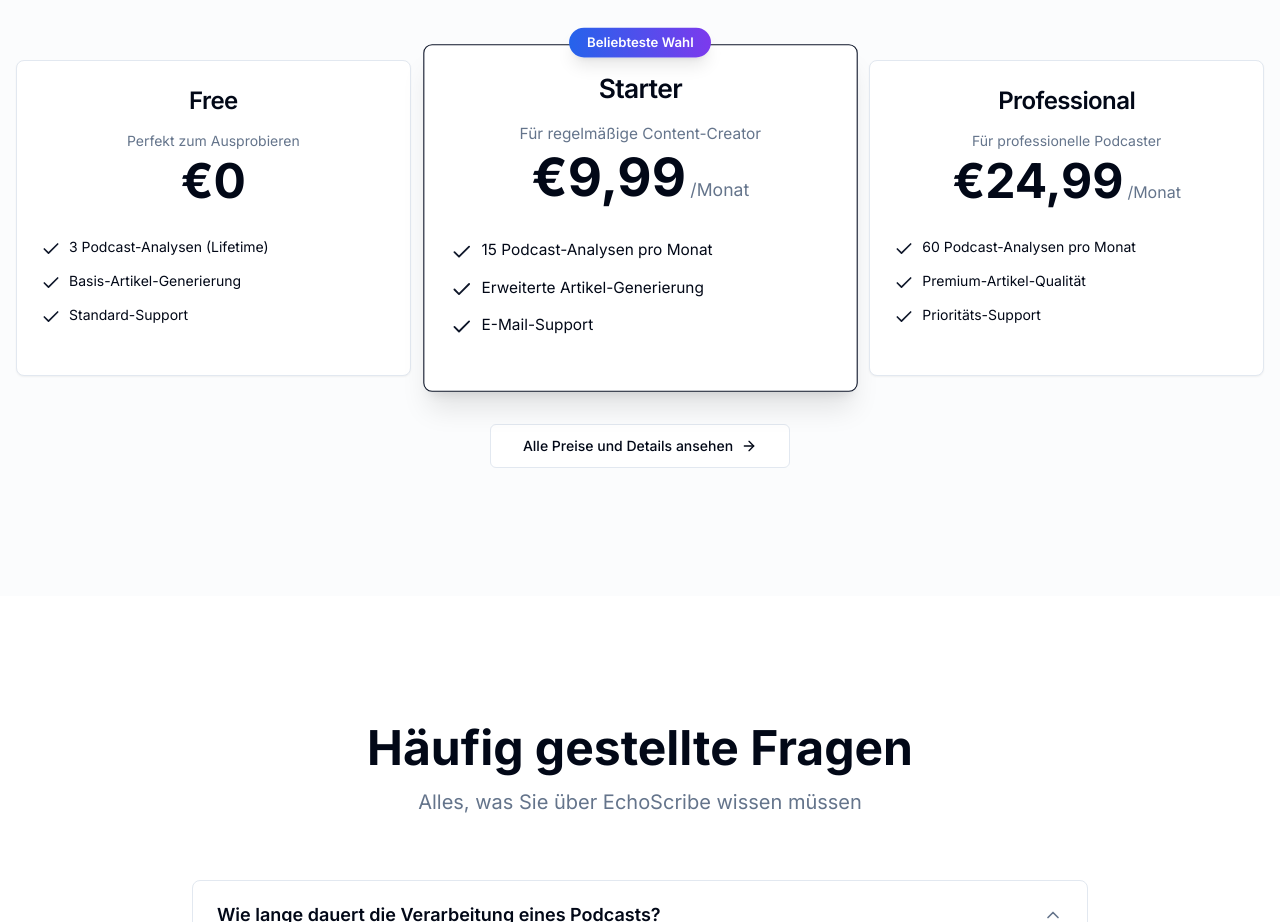
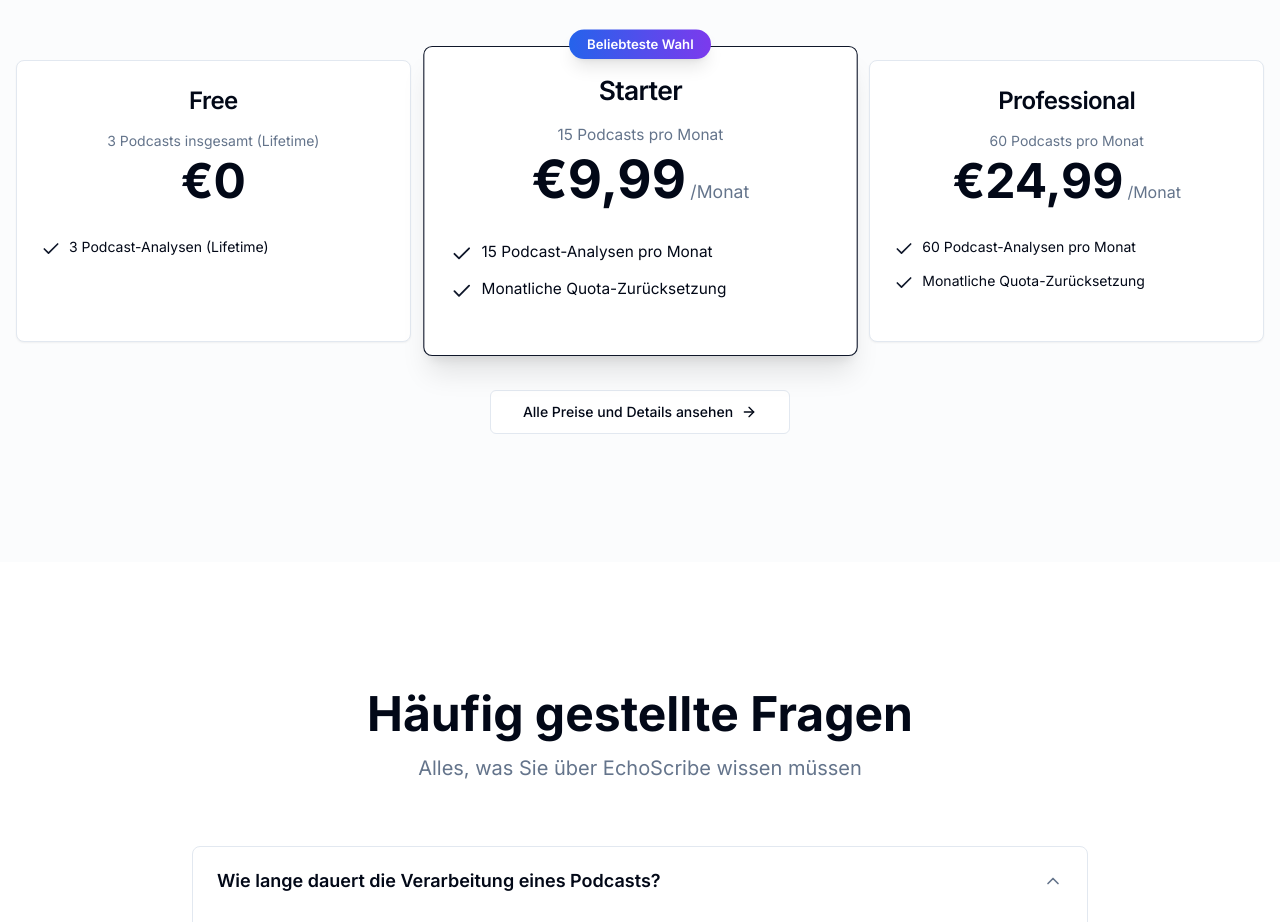
Before and after one commit to Bennells/EchoScribe, a Next.js app: page / in a window 1280 px wide. Shown: the part 2880-3802 px from the top of the page. Built offline with nearby package versions, Linux system fonts and the light colour scheme; no server answers.

Commit message:
feat: Update pricing descriptions and add Firebase auth export command

```diff
--- a/components/features/landing/pricing-teaser.tsx
+++ b/components/features/landing/pricing-teaser.tsx
@@ -7,22 +7,19 @@ const pricingTiers = [
   {
     name: "Free",
     price: "€0",
-    description: "Perfekt zum Ausprobieren",
+    description: "3 Podcasts insgesamt (Lifetime)",
     features: [
       "3 Podcast-Analysen (Lifetime)",
-      "Basis-Artikel-Generierung",
-      "Standard-Support",
     ],
   },
   {
     name: "Starter",
     price: "€9,99",
     period: "/Monat",
-    description: "Für regelmäßige Content-Creator",
+    description: "15 Podcasts pro Monat",
     features: [
       "15 Podcast-Analysen pro Monat",
-      "Erweiterte Artikel-Generierung",
-      "E-Mail-Support",
+      "Monatliche Quota-Zurücksetzung",
     ],
     popular: true,
   },
@@ -30,11 +27,10 @@ const pricingTiers = [
     name: "Professional",
     price: "€24,99",
     period: "/Monat",
-    description: "Für professionelle Podcaster",
+    description: "60 Podcasts pro Monat",
     features: [
       "60 Podcast-Analysen pro Monat",
-      "Premium-Artikel-Qualität",
-      "Prioritäts-Support",
+      "Monatliche Quota-Zurücksetzung",
     ],
   },
 ];
```
Also changed, not shown: .claude/settings.local.json.
